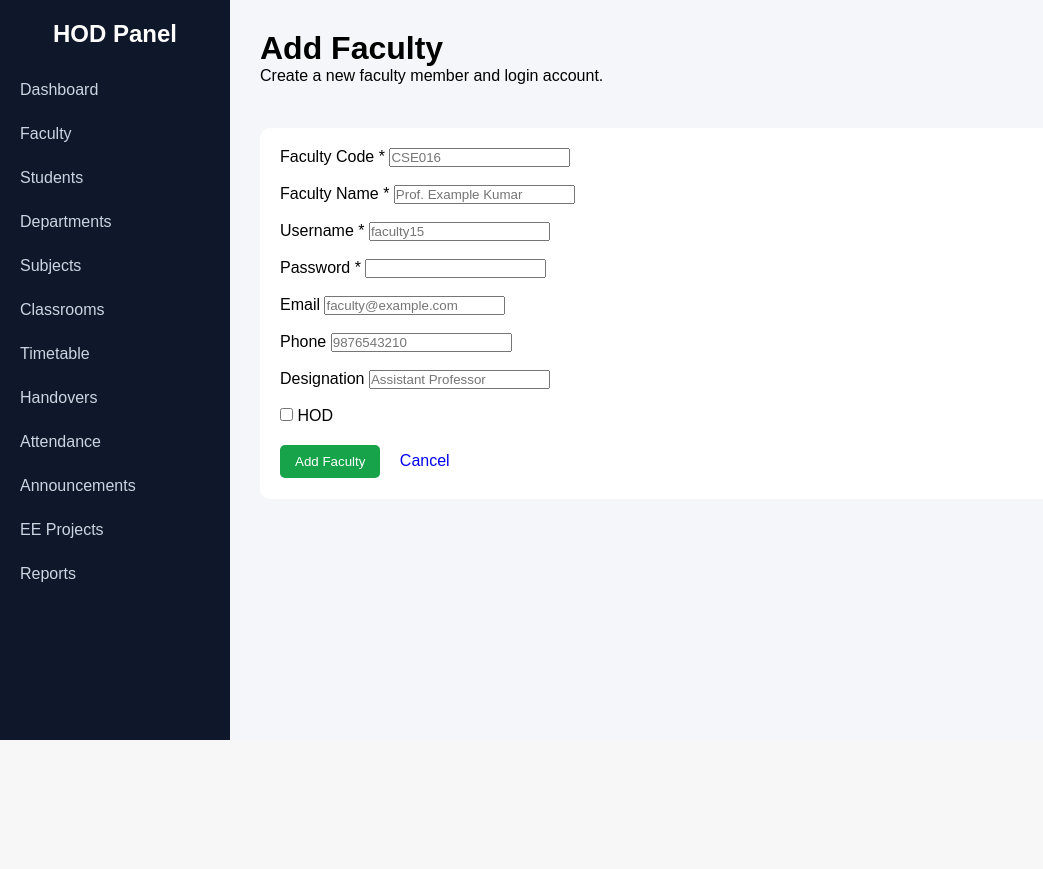
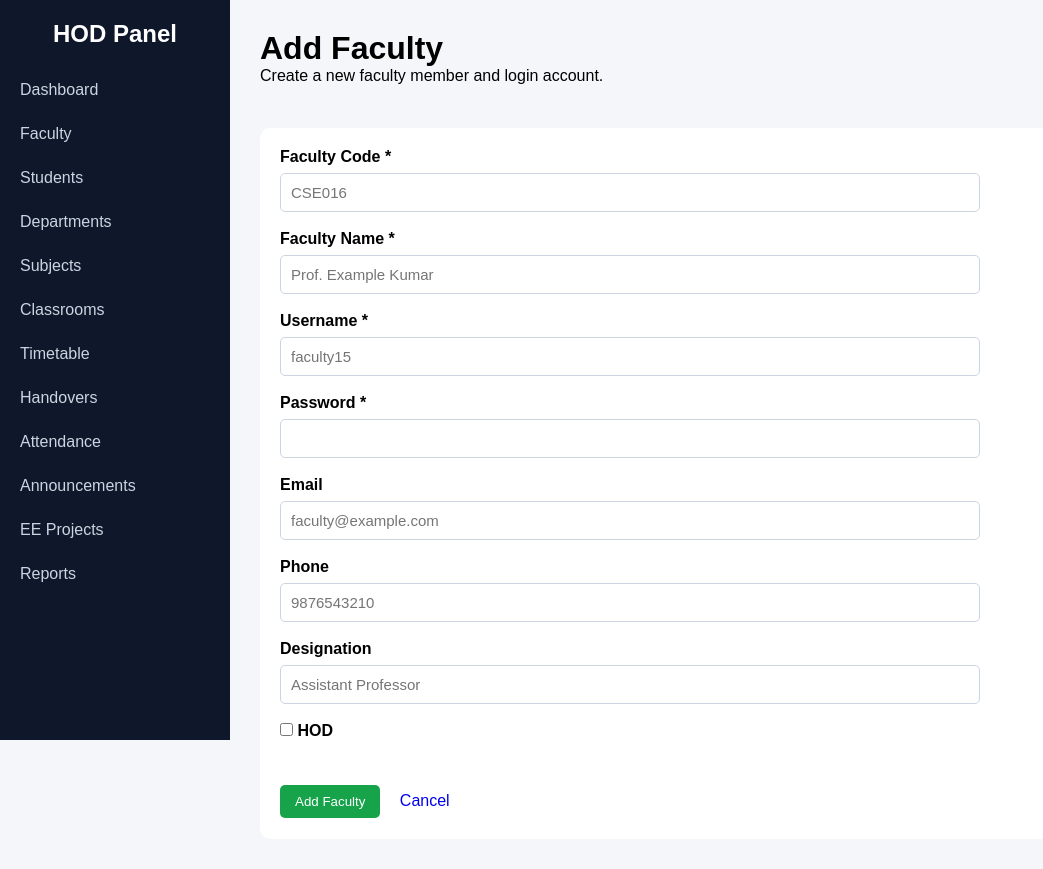
Before and after one commit to daniel934alex-sketch/SmartFacultyPortal, a PHP site: page /SmartFacultyPortal/admin/faculty-add.php in a window 1280 px wide. Shown: the part 60-929 px from the top of the page, without its empty margins (0-1043 px from the left). Before the commit the page ends 800 px from the top, so only its background shows below. Run offline with PHP 8.4, Linux system fonts and the light colour scheme; a user stored in the database is signed in.

Commit message:
Complete member1 admin work

```diff
--- a/assets/css/style.css
+++ b/assets/css/style.css
@@ -208,3 +208,53 @@ th {
     background: #16a34a;
     color: white;
 }
+
+form {
+    max-width: 700px;
+}
+
+form label {
+    display: block;
+
+    margin-bottom: 7px;
+
+    font-weight: bold;
+}
+
+form input[type="text"],
+form input[type="email"],
+form input[type="password"] {
+    width: 100%;
+
+    padding: 10px;
+
+    border: 1px solid #cbd5e1;
+
+    border-radius: 5px;
+
+    font-size: 15px;
+}
+
+.form-error {
+    background: #fee2e2;
+
+    color: #991b1b;
+
+    padding: 12px;
+
+    margin-bottom: 20px;
+
+    border-radius: 5px;
+}
+
+.form-success {
+    background: #dcfce7;
+
+    color: #166534;
+
+    padding: 12px;
+
+    margin-bottom: 20px;
+
+    border-radius: 5px;
+}
```
